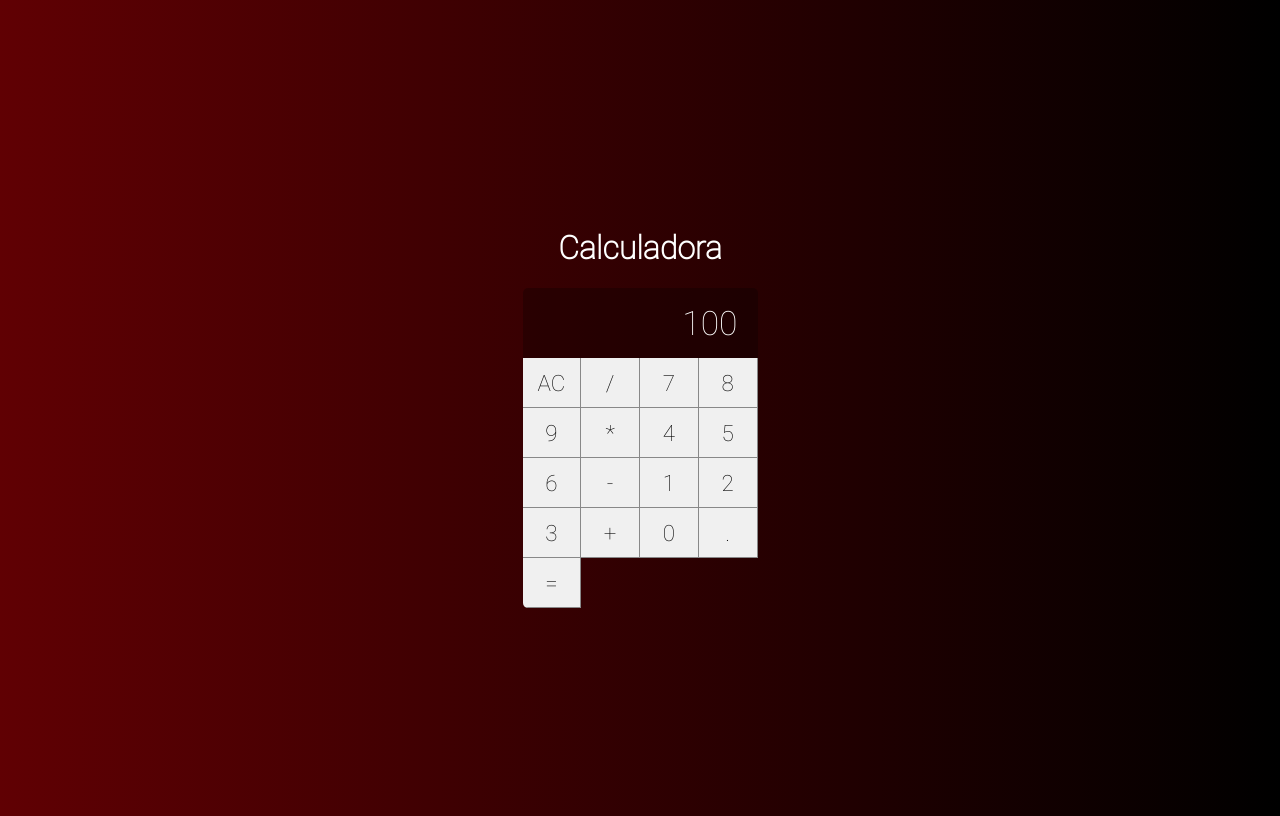
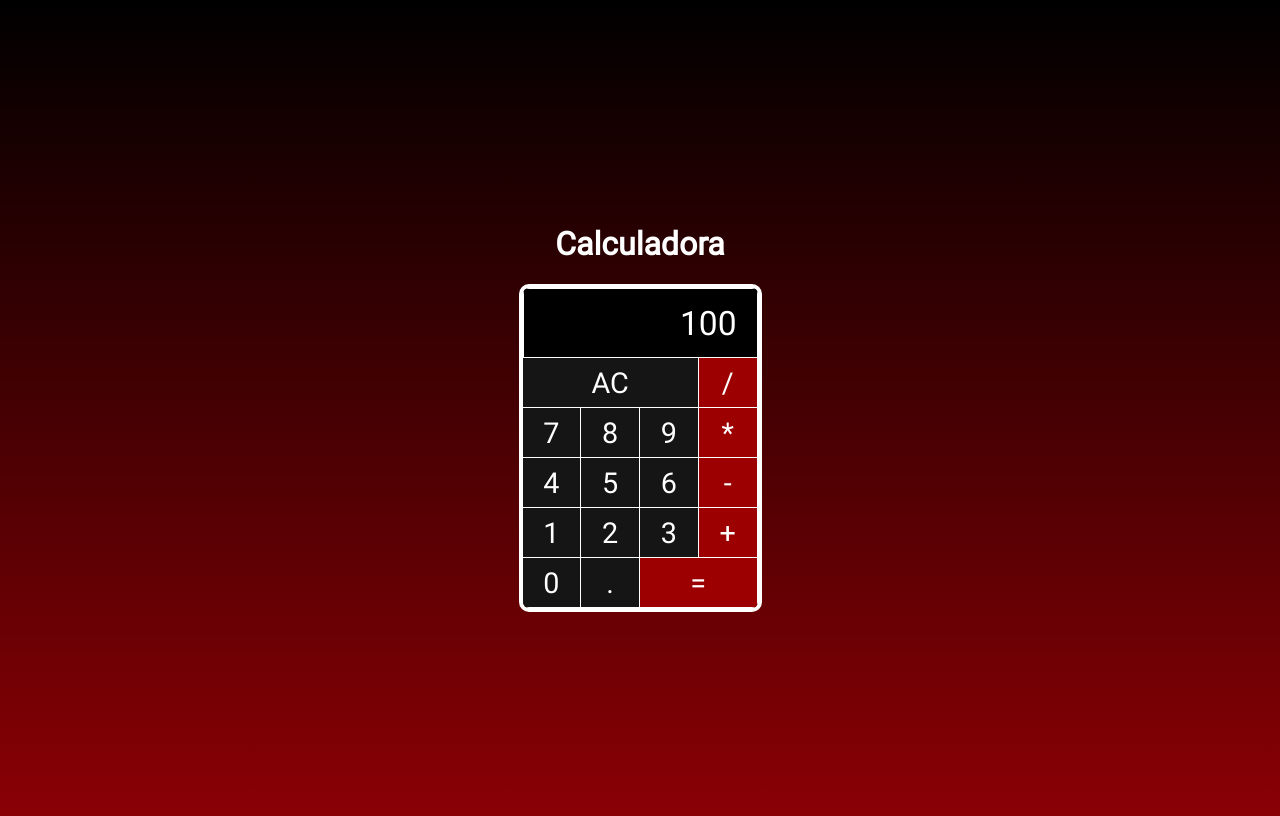
Before and after one commit to lucaschier179/calculadora, a React (Create React App) app: page / in a window 1280 px wide. Built offline with nearby package versions, Linux system fonts and the light colour scheme.

Commit message:
aula 47
Componente Button #02

```diff
--- a/src/components/Button.css
+++ b/src/components/Button.css
@@ -1,13 +1,41 @@
 :root {
-    --bg-button: #f0f0f0;
-    --border-button: solid 1px #888;
+    --bg-button: #151515;
+    --border-button: solid 1px rgb(255, 255, 255);
 }
 
 .button {
-    font-size: 1.4em;
+    font-size: 1.8em;
     background-color: var(--bg-button);
     border: none;
     border-right: var(--border-button);
     border-bottom: var(--border-button);
     outline: none;
+    color: rgb(255, 255, 255);
 }
+
+.button:active {
+    background-color: #444;
+}
+
+.button.double {
+    grid-column: span 2;
+    background-color: #9c0000;
+    color: #fff;
+}
+
+.button.double:active {
+    background-color: #444;
+}
+
+.button.triple {
+    grid-column: span 3;
+}
+
+.button.operation {
+    background-color: #9c0000;
+    color: #fff;
+}
+
+.button.operation:active {
+    background-color: #444;
+}
--- a/src/components/Button.jsx
+++ b/src/components/Button.jsx
@@ -1,5 +1,17 @@
 import React from "react";
 import './Button.css'
 
-export default props =>
-    <button className="button">{props.label}</button>
+export default props => {
+    let classes = 'button '
+    classes += props.operation ? 'operation' : ''
+    classes += props.double ? 'double' : ''
+    classes += props.triple ? 'triple' : ''
+
+    return (
+        <button
+            onClick={e => props.click && props.click(props.label)}
+            className={classes}>
+            {props.label}
+        </button>
+    )
+}
--- a/src/components/Display.css
+++ b/src/components/Display.css
@@ -1,10 +1,11 @@
 .display {
     grid-column: span 4;
-    background-color: #0004;
+    background-color: #000000;
     display: flex;
     justify-content: right;
     align-items: center;
     padding: 20px;
     font-size: 2.1em;
     overflow: hidden;
+    border: solid 1px rgb(255, 255, 255);
 }
--- a/src/index.css
+++ b/src/index.css
@@ -1,6 +1,6 @@
 @font-face {
   font-family: 'RobotoMono';
-  src: url('./fonts/Roboto-Thin.ttf');
+  src: url('./fonts/Roboto-Regular.ttf');
 }
 
 * {
@@ -13,6 +13,6 @@
   justify-content: center;
   align-items: center;
   text-align: center;
-  color: #fff;
-  background: linear-gradient(to right, #600003, #000000);
+  color: #ffffff;
+  background: linear-gradient(to top, #8a0005, #000000);
 }
--- a/src/main/Calculator.css
+++ b/src/main/Calculator.css
@@ -1,9 +1,10 @@
 .calculator {
     height: 320px;
     width: 235px;
-    border-radius: 5px;
+    border-radius: 10px;
     overflow: hidden;
     display: grid;
     grid-template-columns: repeat(4,25%);
     grid-template-rows: 1fr 50px 50px 50px 50px 50px;
+    border: solid 4px rgb(255, 255, 255);
 }
--- a/src/main/Calculator.jsx
+++ b/src/main/Calculator.jsx
@@ -5,27 +5,47 @@
 import Display from "../components/Display";
 
 export default class Calculator extends Component {
+
+    constructor(props) {
+        super(props)
+        this.clearMemory = this.clearMemory.bind(this)
+        this.setOperation = this.setOperation.bind(this)
+        this.addDigit = this.addDigit.bind(this)
+    }
+
+    clearMemory() {
+        console.log('limpar')
+    }
+
+    setOperation(operation) {
+        console.log(operation)
+    }
+
+    addDigit(n) {
+        console.log(n)
+    }
+
     render() {
         return (
             <div className="calculator">
                 <Display value={100} />
-                <Button label='AC' />
-                <Button label='/' />
-                <Button label='7' />
-                <Button label='8' />
-                <Button label='9' />
-                <Button label='*' />
-                <Button label='4' />
-                <Button label='5' />
-                <Button label='6' />
-                <Button label='-' />
-                <Button label='1' />
-                <Button label='2' />
-                <Button label='3' />
-                <Button label='+' />
-                <Button label='0' />
-                <Button label='.' />
-                <Button label='=' />
+                <Button label='AC' click={this.clearMemory} triple/>
+                <Button label='/' click={this.setOperation} operation/>
+                <Button label='7' click={this.addDigit}/>
+                <Button label='8' click={this.addDigit}/>
+                <Button label='9' click={this.addDigit}/>
+                <Button label='*' click={this.setOperation} operation/>
+                <Button label='4' click={this.addDigit}/>
+                <Button label='5' click={this.addDigit}/>
+                <Button label='6' click={this.addDigit}/>
+                <Button label='-' click={this.setOperation} operation/>
+                <Button label='1' click={this.addDigit}/>
+                <Button label='2' click={this.addDigit}/>
+                <Button label='3' click={this.addDigit}/>
+                <Button label='+' click={this.setOperation} operation/>
+                <Button label='0' click={this.addDigit}/>
+                <Button label='.' click={this.addDigit}/>
+                <Button label='=' click={this.setOperation} double/>
             </div>
         )
     }
```
Also changed, not shown: src/fonts/Roboto-Regular.ttf (added).
